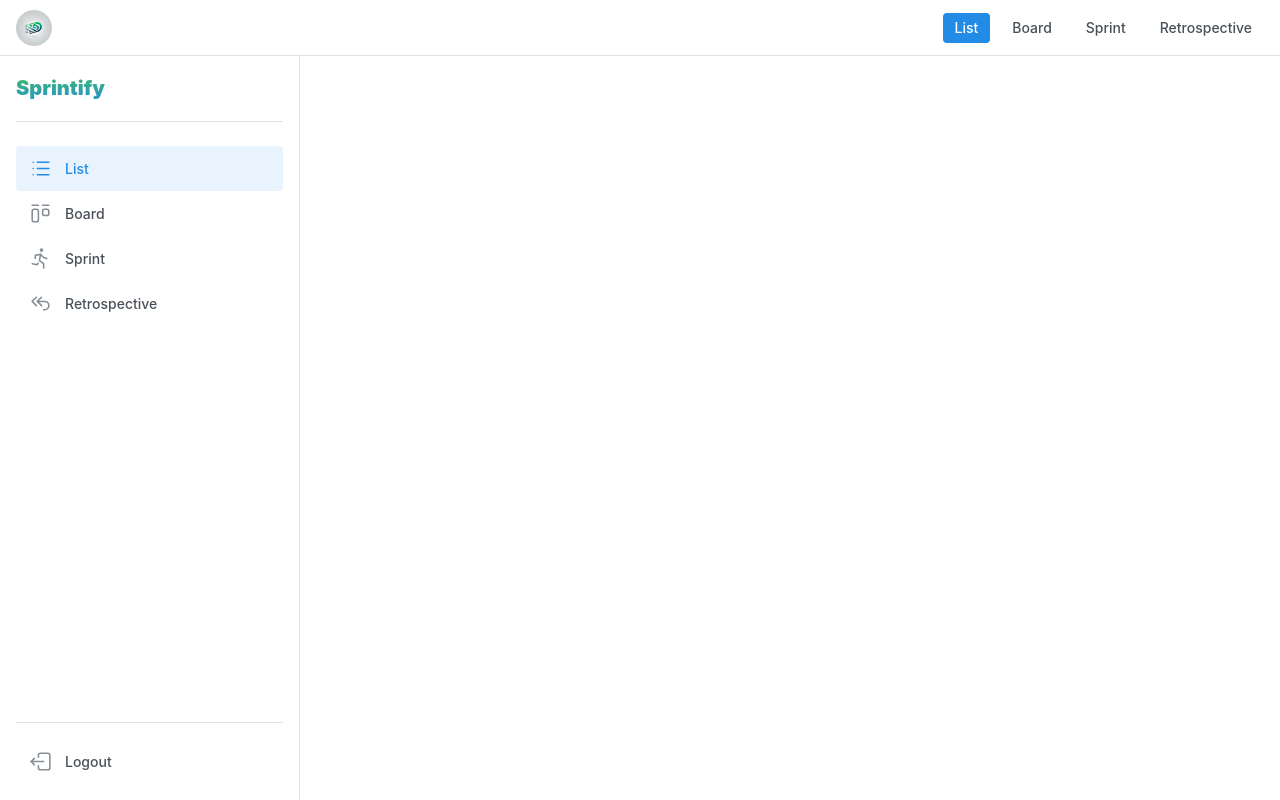
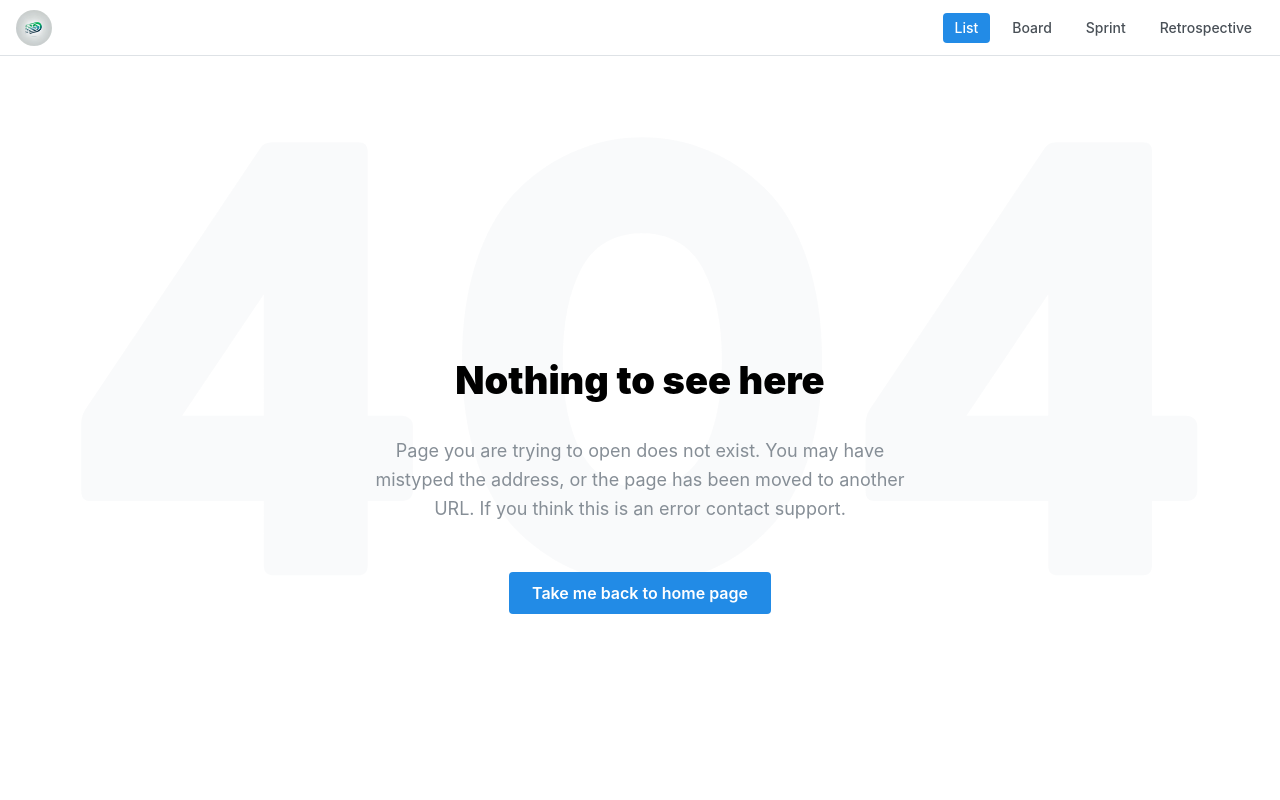
Before and after one commit to moppiiiii/sprintify, a React (Vite) app in the folder apps/frontend/: page /404 in a window 1280 px wide. Before the commit this address led to /. Built offline with nearby package versions, Linux system fonts and the light colour scheme.

Commit message:
feat(not-found): create not-found-page

```diff
--- /dev/null
+++ b/apps/frontend/src/app/components/templates/not-found/NotFound.template.module.scss
@@ -0,0 +1,36 @@
+.root {
+  padding: 80px;
+}
+
+.inner {
+  position: relative;
+}
+
+.image {
+  position: absolute;
+  inset: 0;
+  color: light-dark(var(--mantine-color-gray-0), var(--mantine-color-dark-6));
+  opacity: 0.75;
+}
+
+.content {
+  position: relative;
+  z-index: 1;
+  padding-top: 220px;
+}
+
+.title {
+  font-family:
+    "Greycliff CF",
+    var(--mantine-font-family);
+  font-size: 38px;
+  font-weight: 900;
+  text-align: center;
+}
+
+.description {
+  max-width: 540px;
+  margin: auto;
+  margin-top: var(--mantine-spacing-xl);
+  margin-bottom: calc(var(--mantine-spacing-xl) * 1.5);
+}
--- /dev/null
+++ b/apps/frontend/src/app/components/templates/not-found/NotFound.template.tsx
@@ -0,0 +1,46 @@
+import React from "react";
+
+import { Container, Title, Text, Button, Group } from "@mantine/core";
+import HeaderComponent from "../../parts/header/Header.parts";
+import classes from "./NotFound.template.module.scss";
+
+const NotFoundTemplate: React.FC = () => {
+  return (
+    <div>
+      <HeaderComponent />
+      <Container fluid className={classes.root}>
+        <div className={classes.inner}>
+          <svg
+            xmlns="http://www.w3.org/2000/svg"
+            viewBox="0 0 362 145"
+            className={classes.image}
+          >
+            <path
+              fill="currentColor"
+              d="M62.6 142c-2.133 0-3.2-1.067-3.2-3.2V118h-56c-2 0-3-1-3-3V92.8c0-1.333.4-2.733 1.2-4.2L58.2 4c.8-1.333 2.067-2 3.8-2h28c2 0 3 1 3 3v85.4h11.2c.933 0 1.733.333 2.4 1 .667.533 1 1.267 1 2.2v21.2c0 .933-.333 1.733-1 2.4-.667.533-1.467.8-2.4.8H93v20.8c0 2.133-1.067 3.2-3.2 3.2H62.6zM33 90.4h26.4V51.2L33 90.4zM181.67 144.6c-7.333 0-14.333-1.333-21-4-6.666-2.667-12.866-6.733-18.6-12.2-5.733-5.467-10.266-13-13.6-22.6-3.333-9.6-5-20.667-5-33.2 0-12.533 1.667-23.6 5-33.2 3.334-9.6 7.867-17.133 13.6-22.6 5.734-5.467 11.934-9.533 18.6-12.2 6.667-2.8 13.667-4.2 21-4.2 7.467 0 14.534 1.4 21.2 4.2 6.667 2.667 12.8 6.733 18.4 12.2 5.734 5.467 10.267 13 13.6 22.6 3.334 9.6 5 20.667 5 33.2 0 12.533-1.666 23.6-5 33.2-3.333 9.6-7.866 17.133-13.6 22.6-5.6 5.467-11.733 9.533-18.4 12.2-6.666 2.667-13.733 4-21.2 4zm0-31c9.067 0 15.6-3.733 19.6-11.2 4.134-7.6 6.2-17.533 6.2-29.8s-2.066-22.2-6.2-29.8c-4.133-7.6-10.666-11.4-19.6-11.4-8.933 0-15.466 3.8-19.6 11.4-4 7.6-6 17.533-6 29.8s2 22.2 6 29.8c4.134 7.467 10.667 11.2 19.6 11.2zM316.116 142c-2.134 0-3.2-1.067-3.2-3.2V118h-56c-2 0-3-1-3-3V92.8c0-1.333.4-2.733 1.2-4.2l56.6-84.6c.8-1.333 2.066-2 3.8-2h28c2 0 3 1 3 3v85.4h11.2c.933 0 1.733.333 2.4 1 .666.533 1 1.267 1 2.2v21.2c0 .933-.334 1.733-1 2.4-.667.533-1.467.8-2.4.8h-11.2v20.8c0 2.133-1.067 3.2-3.2 3.2h-27.2zm-29.6-51.6h26.4V51.2l-26.4 39.2z"
+            />
+          </svg>
+          <div className={classes.content}>
+            <Title className={classes.title}>Nothing to see here</Title>
+            <Text
+              c="dimmed"
+              size="lg"
+              ta="center"
+              className={classes.description}
+            >
+              Page you are trying to open does not exist. You may have mistyped
+              the address, or the page has been moved to another URL. If you
+              think this is an error contact support.
+            </Text>
+            <Group justify="center">
+              <Button size="md">Take me back to home page</Button>
+            </Group>
+          </div>
+        </div>
+      </Container>
+    </div>
+  );
+};
+
+NotFoundTemplate.whyDidYouRender = true;
+export default NotFoundTemplate;
--- /dev/null
+++ b/apps/frontend/src/app/pages/not-found/NotFound.page.tsx
@@ -0,0 +1,9 @@
+import React from "react";
+import NotFoundTemplate from "../../components/templates/not-found/NotFound.template";
+
+const NotFoundPage: React.FC = () => {
+  return <NotFoundTemplate />;
+};
+
+NotFoundPage.whyDidYouRender = true;
+export default NotFoundPage;
```
Also changed, not shown: apps/frontend/src/app/components/templates/not-found/NotFound.template.module.scss.d.ts (added, +9 -0 lines), apps/frontend/src/app/router.tsx (+6 -1 lines).
